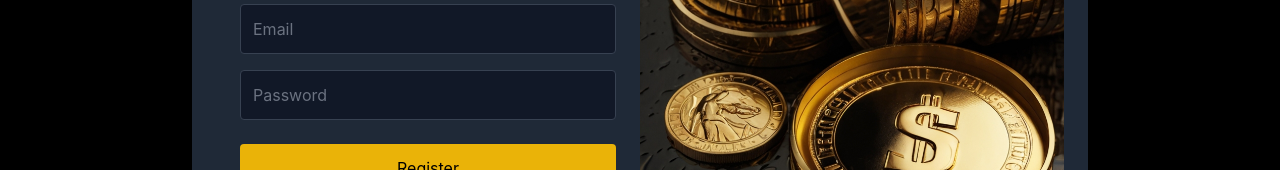
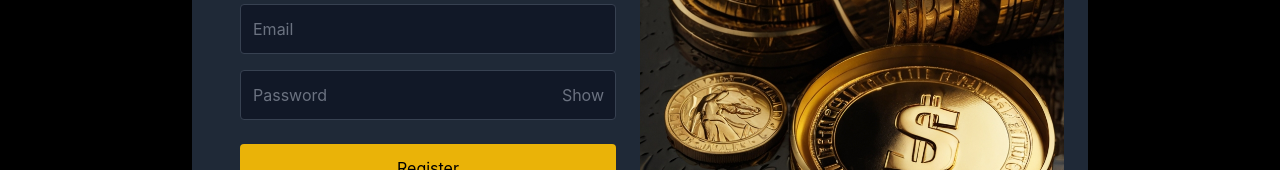
Before and after one commit to Frnn4268/BudgetBuddy, a React (Create React App) app in the folder client/: page /register in a window 1280 px wide. Shown: the part 397-567 px from the top of the page. Built offline with nearby package versions, Linux system fonts and the light colour scheme.

Commit message:
Adding new component called NavbarDashboard.js

```diff
--- a/client/src/App.js
+++ b/client/src/App.js
@@ -1,15 +1,18 @@
 import React from 'react';
-import { BrowserRouter as Router, Route, Routes } from 'react-router-dom';
+import { BrowserRouter as Router, Route, Routes, useLocation } from 'react-router-dom';
 import Home from './pages/Home';
 import Login from './pages/Login';
 import Register from './pages/Register';
 import Dashboard from './pages/Dashboard';
 import Navbar from './components/Navbar';
+import NavbarDashboard from './components/NavbarDashboard';
 
 const App = () => {
+  const location = useLocation();
+
   return (
-    <Router>
-      <Navbar />
+    <div>
+      {location.pathname !== '/dashboard' && <Navbar />}
       <div className="w-full flex flex-col">
         <Routes>
           <Route path="/" element={<Home />} />
@@ -18,8 +21,14 @@ const App = () => {
           <Route path="/dashboard" element={<Dashboard />} />
         </Routes>
       </div>
-    </Router>
+    </div>
   );
 };
 
-export default App;
+const AppWrapper = () => (
+  <Router>
+    <App />
+  </Router>
+);
+
+export default AppWrapper;
--- /dev/null
+++ b/client/src/components/NavbarDashboard.js
@@ -0,0 +1,18 @@
+import React from 'react';
+
+const Navbar = ({ handleLogout }) => {
+  return (
+    <nav className="bg-gray-800 p-4 flex justify-between items-center">
+      <div className="text-white text-lg font-bold">BudgetBuddy</div>
+      <div className="flex space-x-4">
+        <a href="/dashboard" className="text-white hover:text-yellow-500">Dashboard</a>
+        <a href="/detailed-charts" className="text-white hover:text-yellow-500">Detailed Charts</a>
+        <a href="/monthly-expenses" className="text-white hover:text-yellow-500">Monthly Expenses</a>
+        <a href="/settings" className="text-white hover:text-yellow-500">Settings</a>
+        <button onClick={handleLogout} className="bg-red-500 text-white px-4 py-2 rounded">Logout</button>
+      </div>
+    </nav>
+  );
+};
+
+export default Navbar;
--- a/client/src/pages/Dashboard.js
+++ b/client/src/pages/Dashboard.js
@@ -1,6 +1,7 @@
 import React, { useEffect, useState } from 'react';
 import axios from 'axios';
-import { jwtDecode } from 'jwt-decode';
+import {jwtDecode} from 'jwt-decode';
+import NavbarDashboard from '../components/NavbarDashboard'; // Asegúrate de ajustar la ruta según tu estructura de archivos
 
 const Dashboard = () => {
   const [transactions, setTransactions] = useState([]);
@@ -54,9 +55,10 @@ const Dashboard = () => {
   };
 
   return (
+    <div>
+      <NavbarDashboard handleLogout={handleLogout} />
       <div className="p-6 bg-gray-100 min-h-screen">
         <h1 className="text-3xl font-bold mb-6">Dashboard</h1>
-      <button onClick={handleLogout} className="bg-red-500 text-white px-4 py-2 rounded mb-6">Logout</button>
         <form onSubmit={handleSubmit} className="bg-white p-6 rounded shadow-md mb-6">
           <input
             type="text"
@@ -106,6 +108,7 @@ const Dashboard = () => {
           </tbody>
         </table>
       </div>
+    </div>
   );
 };
 
--- a/client/src/pages/Login.js
+++ b/client/src/pages/Login.js
@@ -1,4 +1,4 @@
-import React from 'react';
+import React, { useState } from 'react';
 import { useFormik } from 'formik';
 import * as Yup from 'yup';
 import axios from 'axios';
@@ -6,6 +6,12 @@ import { ToastContainer, toast } from 'react-toastify';
 import 'react-toastify/dist/ReactToastify.css';
 
 const Login = () => {
+  const [showPassword, setShowPassword] = useState(false);
+
+  const togglePasswordVisibility = () => {
+    setShowPassword(!showPassword);
+  };
+
   const formik = useFormik({
     initialValues: {
       email: '',
@@ -44,7 +50,7 @@ const Login = () => {
 
   return (
     <div className="flex items-center justify-center min-h-[calc(100vh-4rem)] bg-black">
-      <ToastContainer />
+      <ToastContainer theme="dark" />
       <div className="bg-gray-800 p-6 rounded shadow-md w-full max-w-4xl mx-4 flex">
         <div className="w-1/2 hidden md:block">
           <img src="/images/login_image.jpg" alt="Login" className="h-full w-full object-cover rounded-xl" />
@@ -67,9 +73,9 @@ const Login = () => {
                   <p className="text-red-500 text-sm mt-1">{formik.errors.email}</p>
                 ) : null}
               </div>
-              <div className="mb-6">
+              <div className="mb-6 relative">
                 <input
-                  type="password"
+                  type={showPassword ? "text" : "password"}
                   name="password"
                   value={formik.values.password}
                   onChange={formik.handleChange}
@@ -77,6 +83,14 @@ const Login = () => {
                   placeholder="Password"
                   className={`w-full p-3 border rounded bg-gray-900 text-white placeholder-gray-500 focus:outline-none focus:border-yellow-500 ${formik.touched.password && formik.errors.password ? 'border-red-500' : 'border-gray-700'}`}
                 />
+                <button
+                  type="button"
+                  onClick={togglePasswordVisibility}
+                  className="absolute inset-y-0 right-0 pr-3 flex items-center text-gray-500"
+                  style={{ top: '50%', transform: 'translateY(-50%)' }}
+                >
+                  {showPassword ? "Hide" : "Show"}
+                </button>
                 {formik.touched.password && formik.errors.password ? (
                   <p className="text-red-500 text-sm mt-1">{formik.errors.password}</p>
                 ) : null}
--- a/client/src/pages/Register.js
+++ b/client/src/pages/Register.js
@@ -1,4 +1,4 @@
-import React from 'react';
+import React, { useState } from 'react';
 import { useFormik } from 'formik';
 import * as Yup from 'yup';
 import axios from 'axios';
@@ -6,6 +6,12 @@ import { ToastContainer, toast } from 'react-toastify';
 import 'react-toastify/dist/ReactToastify.css';
 
 const Register = () => {
+  const [showPassword, setShowPassword] = useState(false);
+
+  const togglePasswordVisibility = () => {
+    setShowPassword(!showPassword);
+  };
+
   const formik = useFormik({
     initialValues: {
       name: '',
@@ -80,9 +86,9 @@ const Register = () => {
                   <p className="text-red-500 text-sm mt-1">{formik.errors.email}</p>
                 ) : null}
               </div>
-              <div className="mb-6">
+              <div className="mb-6 relative">
                 <input
-                  type="password"
+                  type={showPassword ? "text" : "password"}
                   name="password"
                   value={formik.values.password}
                   onChange={formik.handleChange}
@@ -90,6 +96,14 @@ const Register = () => {
                   placeholder="Password"
                   className={`w-full p-3 border rounded bg-gray-900 text-white placeholder-gray-500 focus:outline-none focus:border-yellow-500 ${formik.touched.password && formik.errors.password ? 'border-red-500' : 'border-gray-700'}`}
                 />
+                <button
+                  type="button"
+                  onClick={togglePasswordVisibility}
+                  className="absolute inset-y-0 right-0 pr-3 flex items-center text-gray-500"
+                  style={{ top: '50%', transform: 'translateY(-50%)' }}
+                >
+                  {showPassword ? "Hide" : "Show"}
+                </button>
                 {formik.touched.password && formik.errors.password ? (
                   <p className="text-red-500 text-sm mt-1">{formik.errors.password}</p>
                 ) : null}
```
Lines whose indentation alone changed are shown as unchanged.
